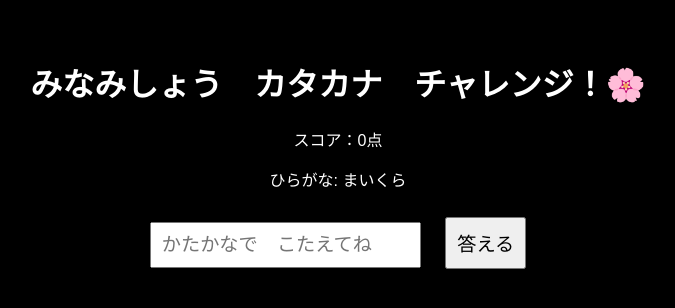
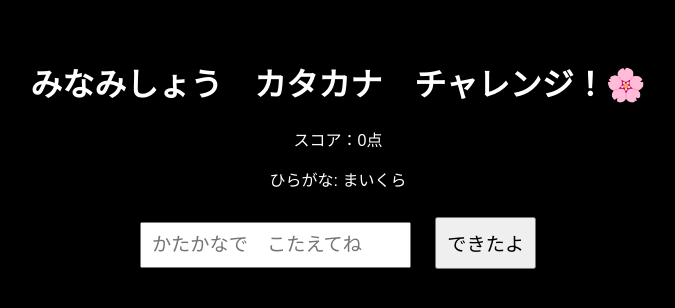
Before and after one commit to hToko-jp/Katakana, a plain HTML site: page index.html in a window 1280 px wide. Shown: the whole page, without its empty margins (302-977 px from the left). Drawn offline with Linux system fonts and the light colour scheme.

Commit message:
ボタン

```diff
--- a/index.html
+++ b/index.html
@@ -76,7 +76,7 @@
   <p id="score">スコア：0点</p>
   <p id="question">ひらがな:</p>
   <input type="text" id="answer" placeholder="かたかなで　こたえてね">
-  <button onclick="checkAnswer()">答える</button>
+  <button onclick="checkAnswer()">できたよ</button>
   <p id="result"></p>
 
   <script>
```
